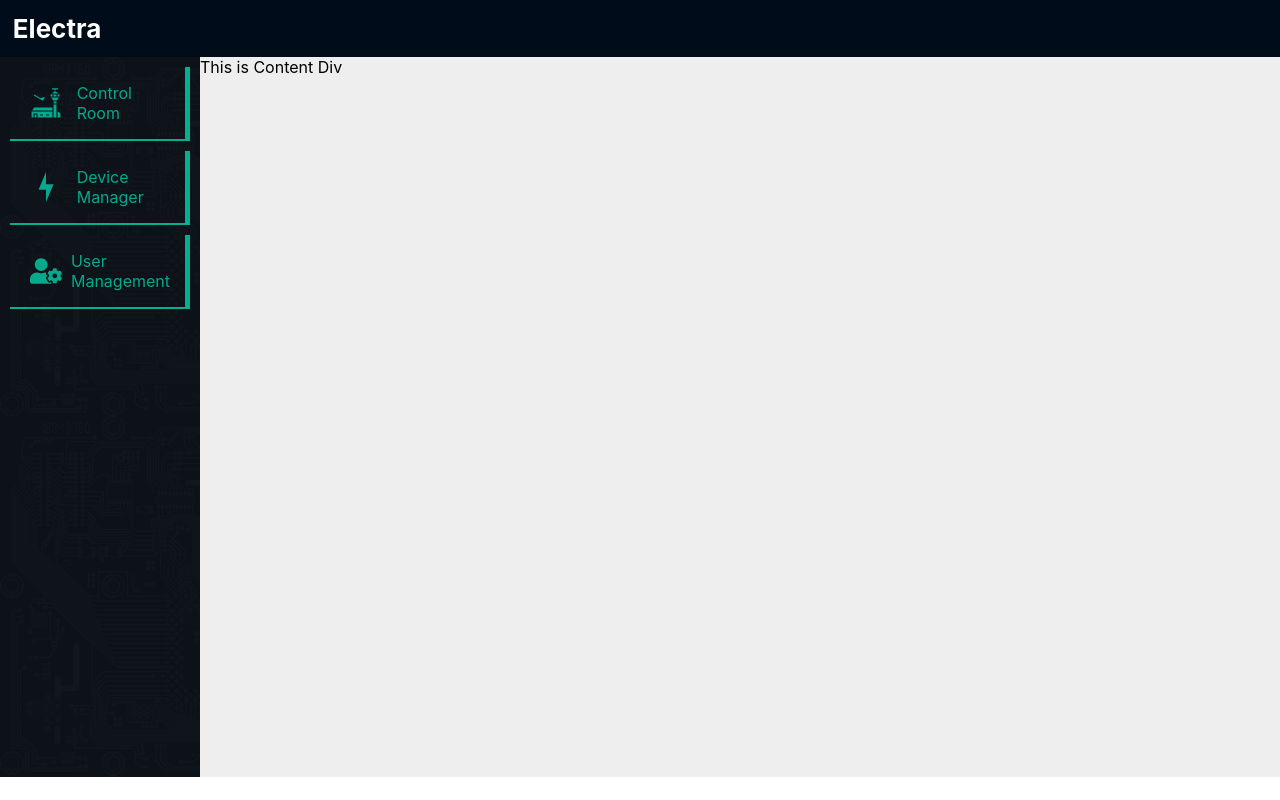
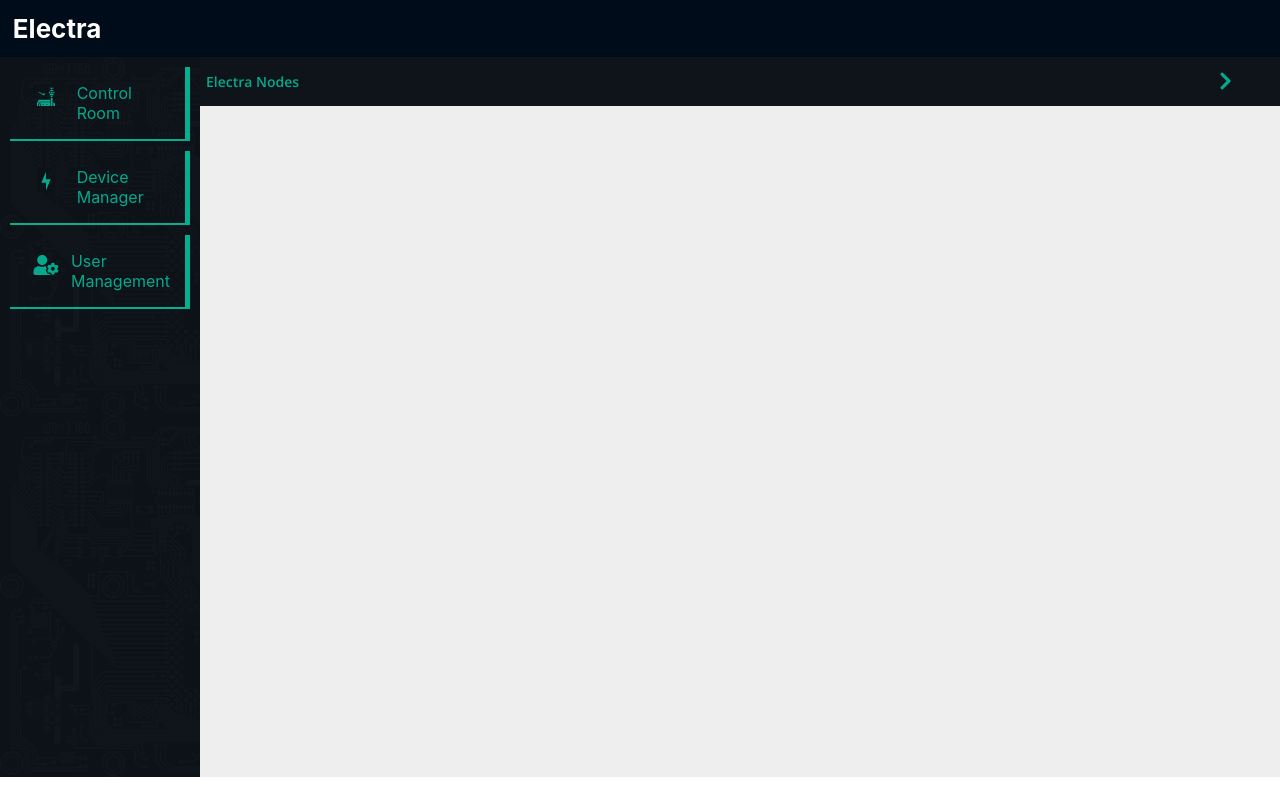
Before and after one commit to millesinghe/ElectraWeb, a React (Create React App) app: page / in a window 1280 px wide. Both pictures are taken after a click on the element "Device Manager". Built offline with nearby package versions, Linux system fonts and the light colour scheme.

Commit message:
add accodian Component

```diff
--- a/package.json
+++ b/package.json
@@ -7,10 +7,12 @@
     "@testing-library/react": "^9.5.0",
     "@testing-library/user-event": "^7.2.1",
     "react": "^16.13.1",
+    "react-collapse": "^5.0.1",
     "react-dom": "^16.13.1",
     "react-icons": "^3.10.0",
     "react-router-dom": "^5.2.0",
-    "react-scripts": "3.4.1"
+    "react-scripts": "3.4.1",
+    "reactstrap": "^8.4.1"
   },
   "scripts": {
     "start": "react-scripts start",
--- a/src/App.css
+++ b/src/App.css
@@ -19,6 +19,7 @@ body {
 
 .column {
     display: flex;
+    align-items: stretch;
     height: 90vh;
     /* Should be removed. Only for demonstration */
 }
--- a/src/App.js
+++ b/src/App.js
@@ -11,14 +11,14 @@ export default class App extends React.Component {
   constructor(){
     super();
     this.state = {
-      navClick :""
+      navClick :"Control Room"
     }
   }
 
   updateAppNaviState(val){
-    console.log("App - " +val);
     this.setState({navClick : val})
     console.log(this.state.navClick);
+
   }
 
   render() {
@@ -27,7 +27,7 @@ export default class App extends React.Component {
         <HeaderDiv />
       <div className="row">
         <div id="navSide" className="column"><NavDiv updateAppState= {this.updateAppNaviState.bind(this)} /></div>
-        <div id="homeContent" className="column" ><ContentDiv /></div>
+        <div id="homeContent" ><ContentDiv renderView = {this.state.navClick}/></div>
       </div>
       </>
     )
--- a/src/ContentDiv/ConDevice/DeviceManager.js
+++ b/src/ContentDiv/ConDevice/DeviceManager.js
@@ -1,9 +1,11 @@
 import React from 'react'
+import Accodian from './../../UtilComponent/Accodian/Accodian'
 
 export default function DeviceManager() {
     return (
         <div>
-            Sample Device Manager View
+            <Accodian  title="Electra Nodes" content="Sapumal Bandara" />
+            {/* <Accodian  title="Electra Device" content="Milinda Switch Bandara" /> */}
         </div>
     )
 }
--- a/src/ContentDiv/ContentDiv.js
+++ b/src/ContentDiv/ContentDiv.js
@@ -1,9 +1,28 @@
 import React from 'react'
+import DeviceManager from './ConDevice/DeviceManager'
 
-export default function ContentDiv() {
-    return (
-        <div>
-            This is Content Div
-        </div>
-    )
+export default class ContentDiv extends React.Component {
+
+
+    renderContentView(val){
+        console.log("6-"+val);
+        let renderView;
+        if (val === "Control Room") {
+            renderView = <h1 id="btnIcon">Milinda</h1>
+        } else if (val === "Device Manager") {
+            renderView = <DeviceManager/>
+        } else if (val === "User Management") {
+            renderView = <h1 id="btnIcon">Bandara</h1>
+        }
+        return renderView;
+    }
+
+    render() {
+        return (
+            <div>
+                {this.renderContentView(this.props.renderView)}
+            </div>
+        )
+    }
+
 }
--- /dev/null
+++ b/src/UtilComponent/Accodian/Accodian.css
@@ -0,0 +1,77 @@
+@import url("https://fonts.googleapis.com/css?family=Open+Sans:400,600&display=swap");
+
+/* Style the accordion section */
+.accordion__section {
+  display: flex;
+  flex-direction: column;
+}
+
+/* Style the buttons that are used to open and close the accordion panel */
+.accordion_btn {
+  background-color: #0e141a;
+  cursor: pointer;
+  display: flex;
+  align-items: center;
+  border: none;
+  outline: none;
+  transition: background-color 0.6s ease;
+}
+
+.accordion_btn:hover {
+    background-color: #0e141adb;
+}
+
+
+.accordion_btn, .active > div > p {
+  color: white;
+}
+
+.accordion_btn.active {
+  background-color: #064e42;
+}
+
+
+/* Style the accordion content title */
+.accordion__title {
+  font-family: "Open Sans", sans-serif;
+  font-weight: 600;
+  font-size: 14px;
+  text-align: left;
+}
+
+/* Style the accordion chevron icon */
+.accordion__icon {
+  margin-left: auto;
+  transition: transform 0.6s ease;
+}
+
+/* Style to rotate icon when state is active */
+.rotate {
+  transform: rotate(90deg);
+}
+
+/* Style the accordion content panel. Note: hidden by default */
+.accordion__content {
+  background-color: white;
+  overflow: auto;
+  transition: max-height 0.6s ease;
+}
+
+/* Style the accordion content text */
+.accordion__text {
+  font-family: "Open Sans", sans-serif;
+  font-weight: 400;
+  font-size: 14px;
+  padding: 18px;
+}
+
+
+#tagTitle{
+  flex: 10;
+  display: flex;
+}
+
+#tagIcon{
+  flex: 1;
+  display: flex;
+}
--- /dev/null
+++ b/src/UtilComponent/Accodian/Accodian.js
@@ -0,0 +1,30 @@
+import React, { useState, useRef } from 'react'
+import Chevron from './Chevron'
+
+import './Accodian.css'
+
+export default function Accodian(props) {
+
+    const [setActive, setActiveState] = useState("");
+    const [setHeight, setHeightState] = useState("0px");
+
+    const content = useRef(null)
+
+    function toggleAccordian() {
+        setActiveState(setActive === "" ? "active" : "");
+        setHeightState(setActive === "active" ? "0px" : `${content.current.scrollHeight}px`);
+        console.log("scrollHeight - " + content.current.scrollHeight);
+    }
+
+    return (
+        <div className="accordion__section">
+            <button className={`accordion_btn ${setActive}`} onClick={toggleAccordian}>
+                <div id="tagTitle"><p className="accordion__title">{props.title}</p></div>
+                <div id="tagIcon"><Chevron width={10} fill={"#05b193f2"} /></div>
+            </button>
+            <div ref={content} style={{ maxHeight: `${setHeight}` }} className="accordion__content">
+                <div className="accordion__text" dangerouslySetInnerHTML={{ __html: props.content }} />
+            </div>
+        </div>
+    )
+}
--- /dev/null
+++ b/src/UtilComponent/Accodian/Chevron.css
@@ -0,0 +1,5 @@
+svg {
+    flex: 1;
+    display: flex;
+    height: 20px;
+}
--- /dev/null
+++ b/src/UtilComponent/Accodian/Chevron.js
@@ -0,0 +1,11 @@
+import React from 'react'
+import './Chevron.css'
+
+export default function Chevron(props) {
+    return (
+        < svg className={props.className} height={props.height} width={props.width}
+            xmlns="http://www.w3.org/2000/svg" viewBox="0 0 320 512" >
+            <path fill={props.fill} d="M285.476 272.971L91.132 467.314c-9.373 9.373-24.569 9.373-33.941 0l-22.667-22.667c-9.357-9.357-9.375-24.522-.04-33.901L188.505 256 34.484 101.255c-9.335-9.379-9.317-24.544.04-33.901l22.667-22.667c9.373-9.373 24.569-9.373 33.941 0L285.475 239.03c9.373 9.372 9.373 24.568.001 33.941z" />
+        </svg >
+    )
+}
```
Also changed, not shown: 1 other file (tests, documents, lock files or other folders).
